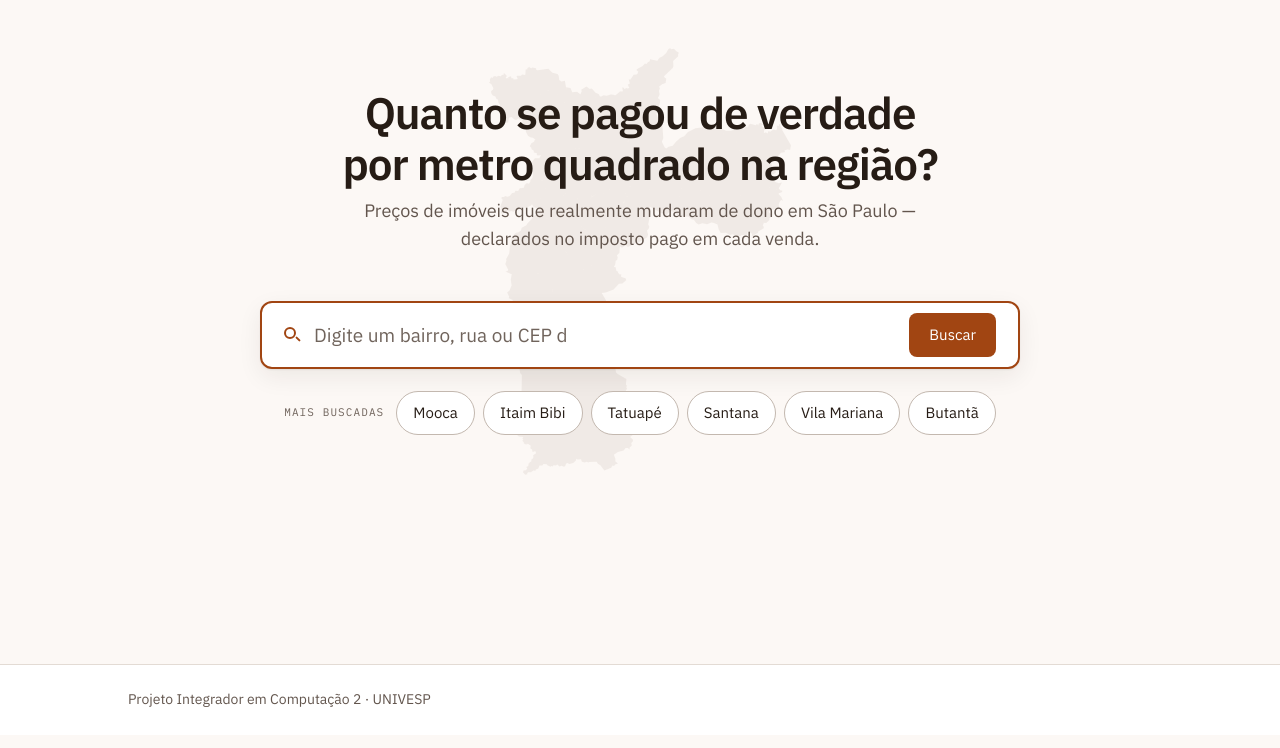
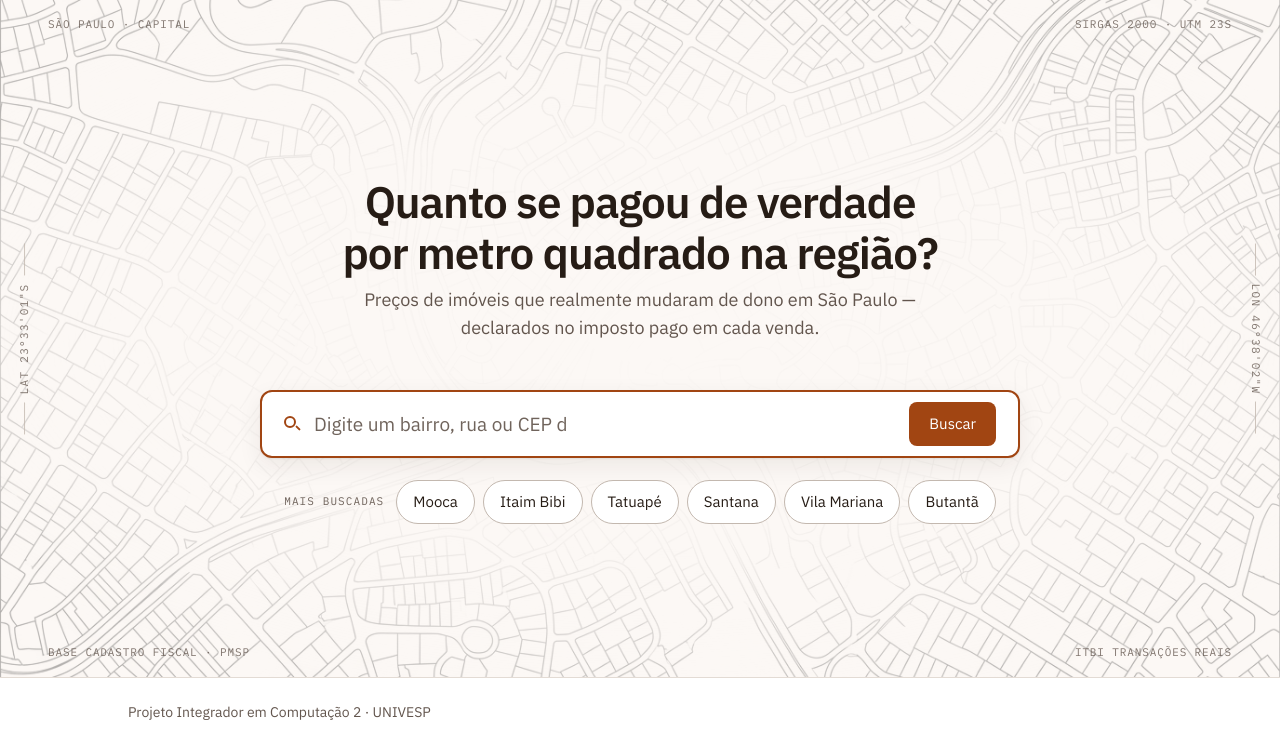
Before and after one commit to patrick-univesp/projeto-integrador-2-radarmoradiasp, a Django app: page / in a window 1280 px wide. Shown: the part 65-813 px from the top of the page. Before the commit the page ends 772 px from the top, so only its background shows below. Run offline with Django 5.2, Linux system fonts and the light colour scheme.

Commit message:
front: adiciona plano de fundo na tela inicial

```diff
--- a/static/css/base.css
+++ b/static/css/base.css
@@ -55,6 +55,12 @@ a:hover { color: var(--accent-ink); text-decoration: underline; }
   letter-spacing: .1em;
   text-transform: uppercase;
   color: var(--text-3);
+}
+
+main {
+  flex: 1;
+  display: flex;
+  flex-direction: column;
 }
 
 .container {
@@ -256,7 +262,15 @@ a:hover { color: var(--accent-ink); text-decoration: underline; }
   text-decoration: none;
 }
 
-.hero-area { position: relative; overflow: hidden; }
+.hero-area {
+  position: relative;
+  overflow: hidden;
+  flex: 1;
+  display: flex;
+  flex-direction: column;
+  justify-content: center;
+  min-height: calc(100dvh - 65px - 58px);
+}
 .hero-area > .container { position: relative; z-index: 1; }
 
 .silhueta {
@@ -277,6 +291,92 @@ a:hover { color: var(--accent-ink); text-decoration: underline; }
   mask-size: contain;
   mask-position: center center;
   opacity: 0.75;
+}
+
+.fundo-cadastral {
+  position: absolute;
+  inset: 0;
+  width: 100%;
+  height: 100%;
+  z-index: 0;
+  pointer-events: none;
+  background-image: url("../img/planta-cadastral.jpg");
+  background-position: center center;
+  background-size: cover;
+  background-repeat: no-repeat;
+  mix-blend-mode: multiply;
+  opacity: 0.30;
+  -webkit-mask-image: radial-gradient(ellipse 820px 380px at 50% 50%, rgba(0,0,0,0) 0%, rgba(0,0,0,0.12) 55%, black 100%);
+  mask-image: radial-gradient(ellipse 820px 380px at 50% 50%, rgba(0,0,0,0) 0%, rgba(0,0,0,0.12) 55%, black 100%);
+}
+
+.hero__lateral {
+  position: absolute;
+  top: 50%;
+  z-index: 2;
+  font-family: var(--fonte-mono);
+  font-size: var(--t-rotulo);
+  letter-spacing: .12em;
+  text-transform: uppercase;
+  color: var(--text-2);
+  pointer-events: none;
+  user-select: none;
+  opacity: 0.80;
+  display: flex;
+  align-items: center;
+  gap: var(--e-2);
+  writing-mode: vertical-rl;
+}
+.hero__lateral--esquerda {
+  left: var(--e-4);
+  transform: translateY(-50%) rotate(180deg);
+}
+.hero__lateral--direita {
+  right: var(--e-4);
+  transform: translateY(-50%);
+}
+.hero__lateral::before,
+.hero__lateral::after {
+  content: "";
+  display: block;
+  width: 1px;
+  height: 32px;
+  background: var(--line-strong);
+}
+
+.hero__coordenada {
+  position: absolute;
+  z-index: 1;
+  left: 0;
+  right: 0;
+  display: flex;
+  justify-content: space-between;
+  padding-inline: var(--margem-lateral);
+  font-family: var(--fonte-mono);
+  font-size: var(--t-rotulo);
+  letter-spacing: .08em;
+  text-transform: uppercase;
+  color: var(--text-2);
+  pointer-events: none;
+  user-select: none;
+  opacity: 0.80;
+}
+.hero__coordenada--superior { top: var(--e-4); }
+.hero__coordenada--inferior { bottom: var(--e-4); }
+
+@media (max-width: 719px) {
+  .hero-area {
+    min-height: auto;
+  }
+  .hero__coordenada,
+  .hero__lateral {
+    display: none;
+  }
+  .fundo-cadastral {
+    opacity: 0.10;
+    -webkit-mask-image: none;
+    mask-image: none;
+  }
 }
 
 .hero { padding-block: var(--e-8) var(--e-12); }
--- a/templates/base.html
+++ b/templates/base.html
@@ -24,8 +24,8 @@
   <meta name="twitter:card" content="summary_large_image">
 
   <link rel="preload" href="{% static 'fonts/IBMPlexSans-Regular.woff2' %}" as="font" type="font/woff2" crossorigin>
-  <link rel="stylesheet" href="{% static 'css/tokens.css' %}">
-  <link rel="stylesheet" href="{% static 'css/base.css' %}">
+  <link rel="stylesheet" href="{% static 'css/tokens.css' %}?v=4">
+  <link rel="stylesheet" href="{% static 'css/base.css' %}?v=4">
   {% block css %}{% endblock %}
 </head>
 <body>
--- a/templates/radar/inicio.html
+++ b/templates/radar/inicio.html
@@ -3,7 +3,25 @@
 {% block conteudo %}
 {% load static %}
 <div class="hero-area">
-  <div class="silhueta" aria-hidden="true"></div>
+  <div class="fundo-cadastral" aria-hidden="true"></div>
+
+  <!-- Coordenadas cartográficas nas laterais -->
+  <div class="hero__lateral hero__lateral--esquerda" aria-hidden="true">
+    <span>LAT 23°33'01"S</span>
+  </div>
+  <div class="hero__lateral hero__lateral--direita" aria-hidden="true">
+    <span>LON 46°38'02"W</span>
+  </div>
+
+  <div class="hero__coordenada hero__coordenada--superior" aria-hidden="true">
+    <span>SÃO PAULO · CAPITAL</span>
+    <span>SIRGAS 2000 · UTM 23S</span>
+  </div>
+  <div class="hero__coordenada hero__coordenada--inferior" aria-hidden="true">
+    <span>BASE CADASTRO FISCAL · PMSP</span>
+    <span>ITBI TRANSAÇÕES REAIS</span>
+  </div>
+
   <div class="container hero">
     <div class="hero__interno">
       <h1 class="hero__titulo">Quanto se pagou de verdade por metro quadrado na região?</h1>
```
Also changed, not shown: static/img/planta-cadastral.jpg (added).
